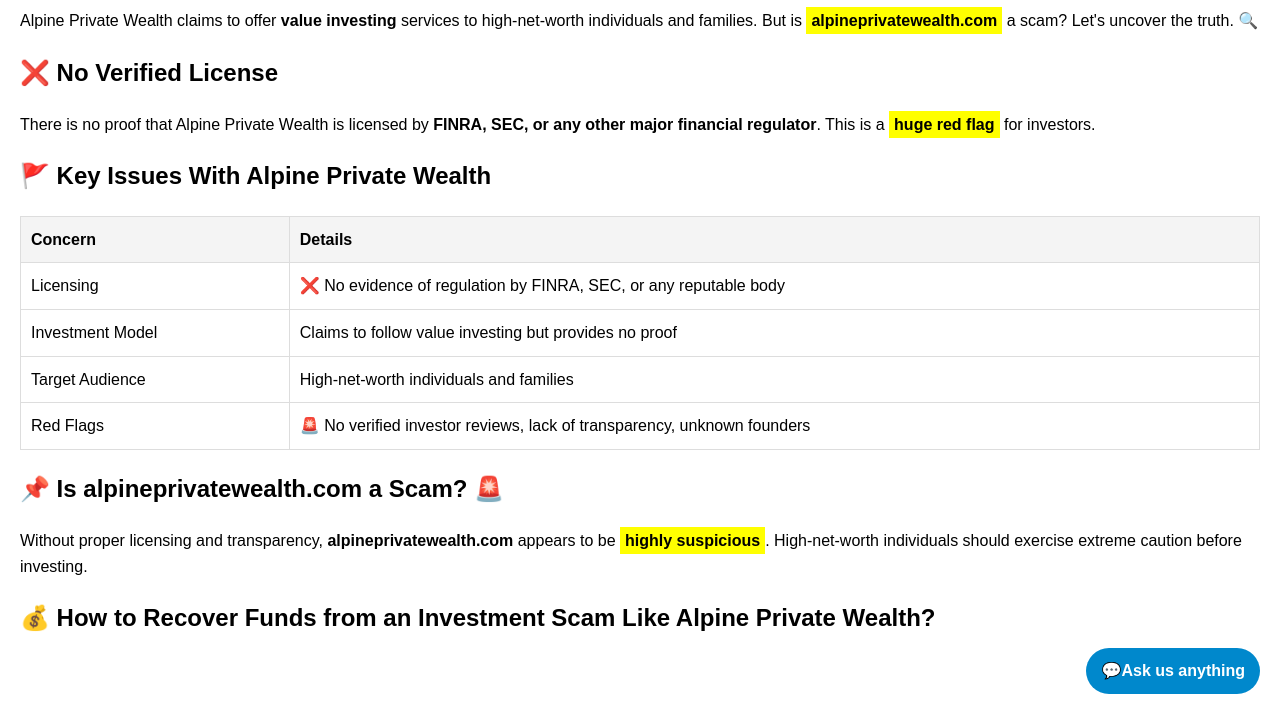
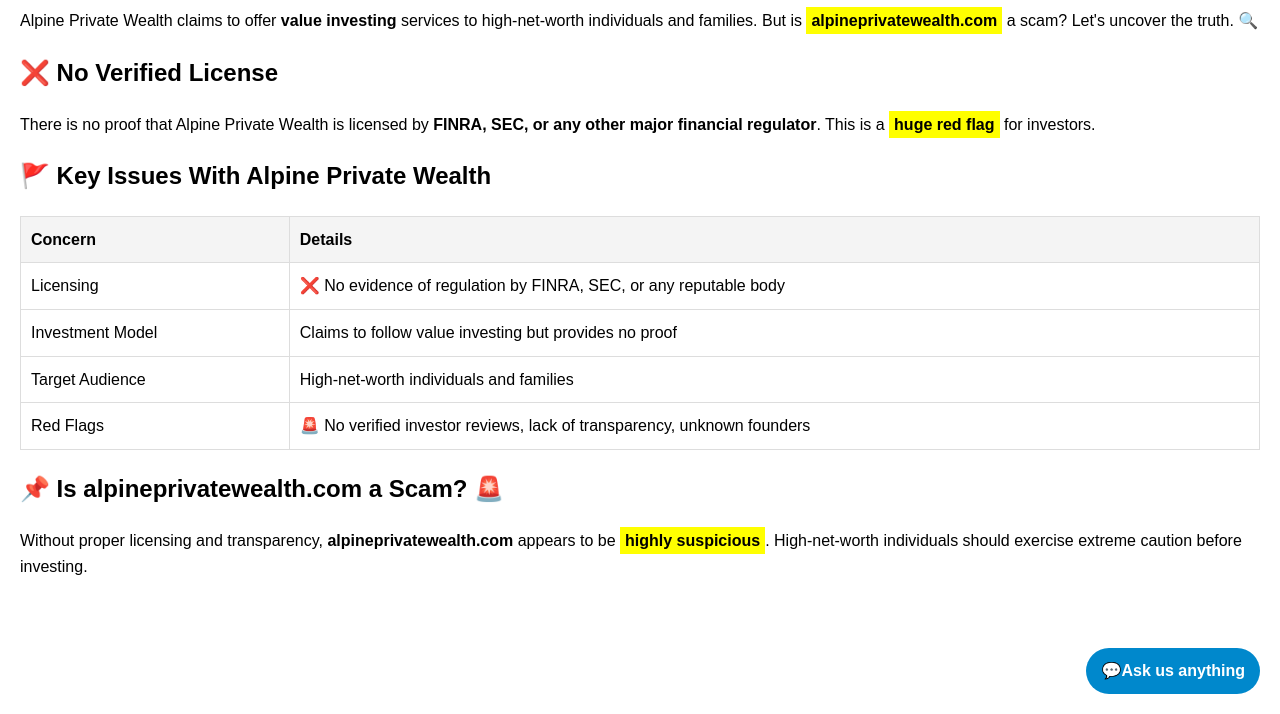
Before and after one commit to Fintechreviewer/alpineprivatewealth.com-review-is-this-firm-legit-or-scam, a plain HTML site: page index.html in a window 1280 px wide. Shown: the part 86-800 px from the top of the page. Drawn offline with Linux system fonts and the light colour scheme.

Commit message:
Update index.html

```diff
--- a/index.html
+++ b/index.html
@@ -64,7 +64,7 @@
     <h2>📌 Is alpineprivatewealth.com a Scam? 🚨</h2>
     <p>Without proper licensing and transparency, <strong>alpineprivatewealth.com</strong> appears to be <span class="highlight">highly suspicious</span>. High-net-worth individuals should exercise extreme caution before investing.</p>
 
-    <h2>💰 How to Recover Funds from an Investment Scam Like Alpine Private Wealth?</h2>
+
 
     <a href="https://t.me/githubreviews" class="floating-telegram" target="_blank">💬Ask us anything</a>
 
```
